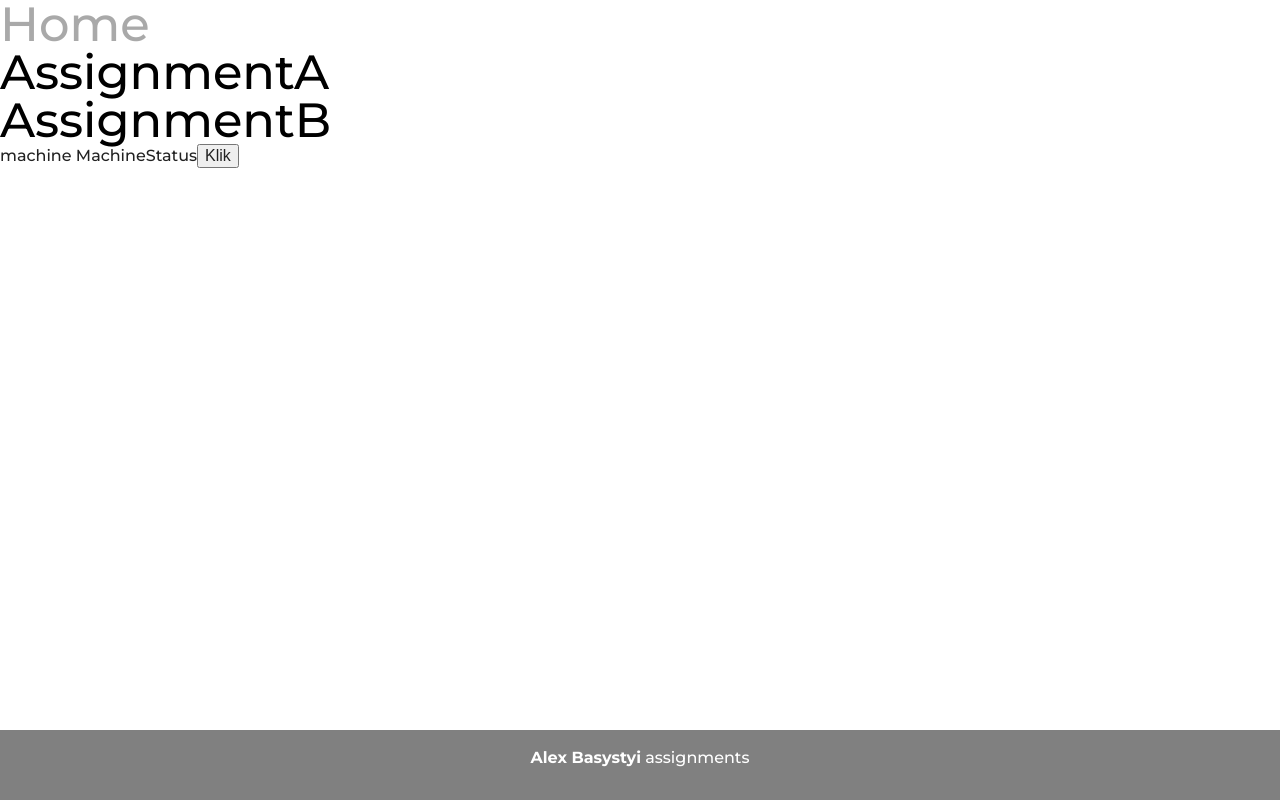
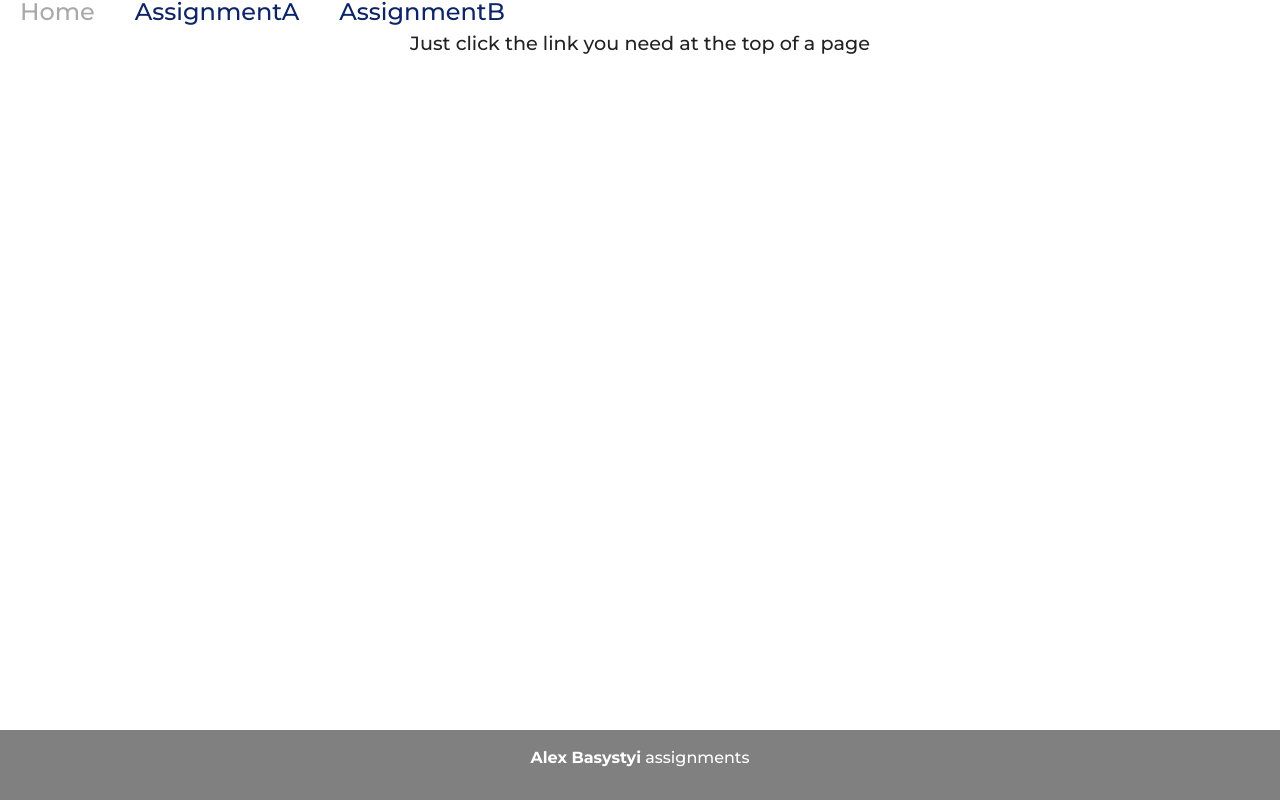
Before and after one commit to Alexbasisty/ogel_forMarvIQ, a React (Create React App) app: page / in a window 1280 px wide. Built offline with nearby package versions, Linux system fonts and the light colour scheme; no server answers.

Commit message:
assignmentA

```diff
--- a/src/App.js
+++ b/src/App.js
@@ -1,10 +1,11 @@
 import React from 'react';
 import { BrowserRouter as Router, Route, Switch, Link } from 'react-router-dom';
 
-import MachineStatus from './Machine_stat';
+import Banner from './components/Banner';
 import AssignmentA, { TaskALink } from './components/AssignmentA';
 import AssignmentB, { TaskBLink } from './components/AssignmentB';
 import Footer from './components/Footer';
+import PageNotFound from './components/PageNotFound';
 
 
 const App = () => (
@@ -17,9 +18,10 @@ const App = () => (
         </div>
 
         <Switch>
-          <Route exact path="/" component={MachineStatus} />
+          <Route exact path="/" component={Banner} />
           <Route path="/assign/a" component={AssignmentA} />
           <Route path="/assign/b" component={AssignmentB} />
+          <Route component={PageNotFound} />
         </Switch>
         <Footer />
       </div>
--- a/src/Machine_stat/index.jsx
+++ /dev/null
@@ -1,27 +0,0 @@
-import React, { Component } from 'react';
-
-class MachineStatus  extends Component {
-    state = {
-        data: []
-    };
-
-    componentDidMount() {
-        const url = `https://www.marviq.com/assessment/index.php?page=a&from=2018-01-07%2000:00:00`;
-        fetch(url)
-            .then(resp => resp.json())
-            .then(data => this.setState({
-                data
-            }))
-    }
-
-    render() {
-        return (
-            <div>
-                machine MachineStatus
-                <button onClick={() => console.log(this.state.data)} >Klik</button>
-            </div>
-        )
-    }
-};
-
-export default MachineStatus;
--- a/src/components/AssignmentA/DesktopVersion.jsx
+++ b/src/components/AssignmentA/DesktopVersion.jsx
@@ -16,6 +16,7 @@ const MobileVersion = props => {
 
     return (
         <>
+        <div className="container">
             <table>
                 <thead>
                     <tr>
@@ -45,43 +46,9 @@ const MobileVersion = props => {
                     ))}
                 </tbody>
             </table>
+            </div>
         </>
     )
-
-
-    // return (
-    //     <>
-    //         <h1>The machine 24 hours statuses</h1>
-    //         <ul>
-    //             {data.map((machine, index) => (
-    //                 <li key={index}>
-    //                     <h2>{machine.MACHINE}, date: {machine.DATETIME_FROM.slice(0, 10)}</h2>
-    //                     <div>
-    //                         <strong>The total net production for the machine: </strong> {totalNetProduction(machine)}
-    //                     </div>
-    //                     <div>
-    //                         <strong>The percentage of scrap vs gross production: </strong>
-    //                         {machine.SCRAP_PERCENTAGE.toFixed(7) * 100}%
-    //                     </div>
-    //                     <div>
-    //                         <strong>The percentage of downtime for a machine: </strong>
-    //                         {machine.DOWNTIME_PERCENTAGE.toFixed(7) * 100}%
-    //                     </div>
-    //                     <div>
-    //                         <strong>A list of the net production for every hour: </strong>
-    //                          {netProductionHourly(machine).map((hour, index) => (
-    //                                 <div key={index}>
-    //                                     <strong>{hour}: </strong>
-    //                                     {Math.floor(machine[hour] - machine[hour] * machine.SCRAP_PERCENTAGE)}
-    //                                 </div>
-    //                             ))
-    //                          }
-    //                     </div>
-    //                 </li>
-    //             ))}
-    //         </ul>
-    //     </>
-    // )
 }
 
 export default MobileVersion;
--- a/src/components/AssignmentA/index.jsx
+++ b/src/components/AssignmentA/index.jsx
@@ -8,8 +8,22 @@ class AssignmentA extends Component {
     state = {
         data: [],
         error: '',
+        isDesktop: true,
+    };
 
-    };
+    checkIsDesktop(event) {
+            const width = event.currentTarget.innerWidth;
+
+            if (width > 800) {
+                this.setState({
+                    isDesktop: true
+                })
+            } else {
+                this.setState({
+                    isDesktop: false
+                })
+            }
+    }
 
     componentDidMount() {
         const url = `https://www.marviq.com/assessment/index.php?page=a&from=2018-01-07%2000:00:00`;
@@ -18,15 +32,25 @@ class AssignmentA extends Component {
             .then(data => this.setState({
                 data
             }))
-            .catch(error => this.setState({error}))
+            .catch(error => this.setState({error}));
+
+            window.addEventListener('resize', (event) => this.checkIsDesktop(event))
+    }
+
+    componentWillUnmount() {
+        window.removeEventListener('resize', this.checkIsDesktop)
     }
 
     render() {
-        // return <MobileVersion data={this.state.data} />
         return (
             <>
                 <h1>The machine 24 hours statuses</h1>
+                {this.state.isDesktop
+                ?
                 <DesktopVersion data={this.state.data} />
+                :
+                <MobileVersion data={this.state.data} />
+            }
             </>
         )
     }
--- /dev/null
+++ b/src/components/Banner/index.jsx
@@ -0,0 +1,10 @@
+import React from 'react';
+
+const Banner = () => {
+
+    return (
+        <h2>Just click the link you need at the top of a page</h2>
+    )
+}
+
+export default Banner;
--- /dev/null
+++ b/src/components/PageNotFound/index.jsx
@@ -0,0 +1,9 @@
+import React from 'react';
+
+const PageNotFound = () => {
+    return (
+        <h2>Ups.. Page not found. Try to reload or return to the home page</h2>
+    )
+}
+
+export default PageNotFound;
--- a/src/scss/_list.scss
+++ b/src/scss/_list.scss
@@ -1,7 +1,12 @@
 ul {
+    margin-bottom: 100px;
     li {
         margin-bottom: $main-spacing / 2;
         padding-bottom: $main-spacing / 2;
         border-bottom: 1px solid $color-primary;
+
+        div {
+            padding: $main-spacing / 2;
+        }
     }
 }
--- a/src/scss/_navlinks.scss
+++ b/src/scss/_navlinks.scss
@@ -1,10 +1,9 @@
 .navlinks {
-    display: grid;
-    font-size: 300%;
-    color: #111;
+    font-size: 150%;
 
     a {
-        color: black;
+        padding: $main-spacing;
+        color: rgb(13, 37, 104);
         text-decoration: none;
 
         &:hover {
--- a/src/scss/_table.scss
+++ b/src/scss/_table.scss
@@ -1,5 +1,6 @@
 table {
     width: 100%;
+    margin-bottom: 100px;
 
     thead {
         border-bottom: 2px solid darken($color-primary, 10%);
@@ -14,5 +15,6 @@ table {
     th,
     td {
         padding: $main-spacing / 2;
+        text-align: center;
     }
 }
--- a/src/scss/_typography.scss
+++ b/src/scss/_typography.scss
@@ -12,11 +12,14 @@ strong {
 
 h1 {
     font-size: 1.5rem;
+    text-align: center;
+    margin: $main-spacing;
 }
 
 h2 {
     font-size: 1.2rem;
-    margin-bottom: $main-spacing / 2;
+    text-align: center;
+    margin: $main-spacing / 2;
 }
 
 p {
```
